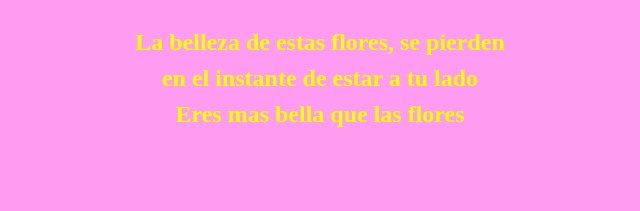
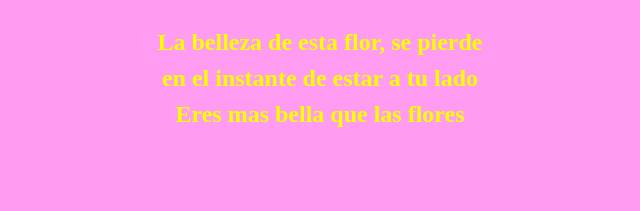
Before and after one commit to edwardb1/carta, a plain HTML site: page girasol.html in a window 1280 px wide. Shown: the top 211 px of the page, without its empty margins (320-960 px from the left). Drawn offline with Linux system fonts and the light colour scheme.

Commit message:
Add files via upload

```diff
--- a/girasol.html
+++ b/girasol.html
@@ -435,7 +435,7 @@
 </head>
 
 <body>
-    <h1 class="titulo">La belleza de estas flores, se pierden<br>
+    <h1 class="titulo">La belleza de esta flor, se pierde<br>
         en el instante de estar a tu lado<br>
         Eres mas bella que las flores</h1>
 
```
Also changed, not shown: index.html (+1 -1 lines).
